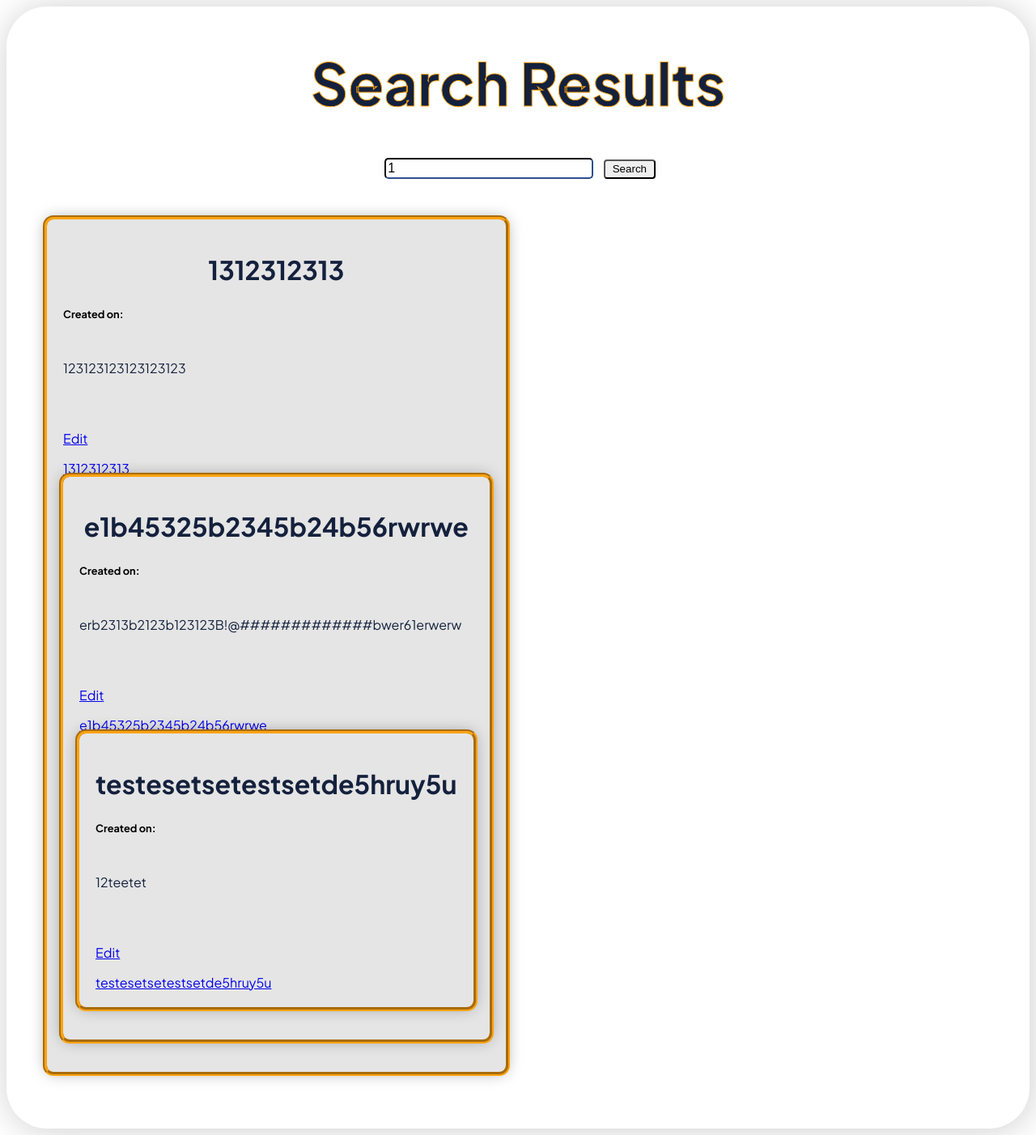
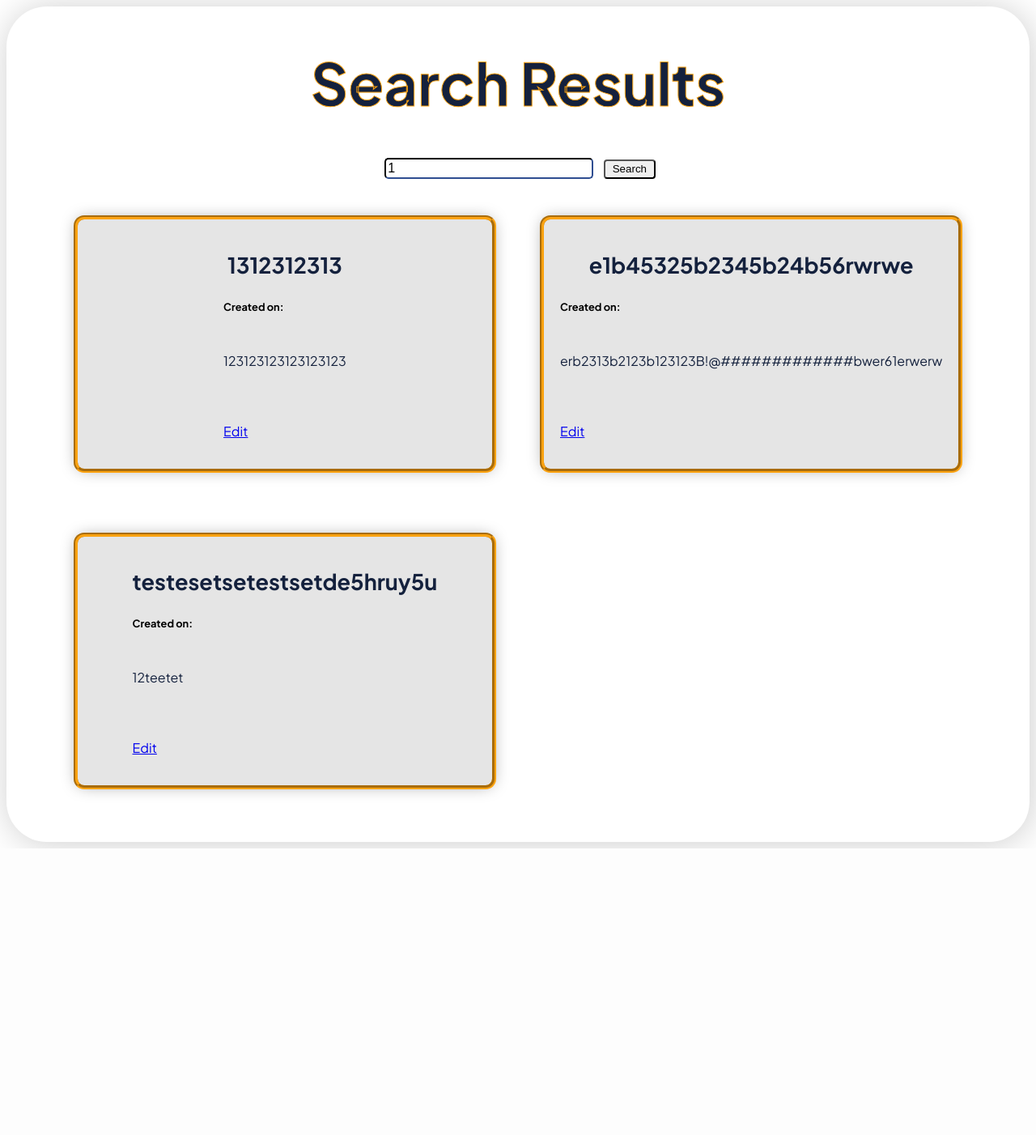
Before and after one commit to tanner-agar/webd_final, a PHP site: page /search.php?keyword=1 in a window 1280 px wide. Shown: the whole page at 81% size. After the commit the page ends 1048 px from the top, so only its background shows below. Run offline with PHP 8.4, Linux system fonts and the light colour scheme; data comes from the database, SQL or seed files in the repository; data that the repository does not hold is empty.

Commit message:
fixed sorting, and fixed ui for clarity

```diff
--- a/main.css
+++ b/main.css
@@ -157,6 +157,11 @@
     background-color: #e5e5e5;
     outline: #fca311 groove 5px;
     box-shadow: 0 0 20px rgba(0, 0, 0, 0.4);
+    overflow-wrap: break-word;
+}
+.cms-card h1 {
+    max-width: 500px;
+    max-height: 40px;
 }
 
 
@@ -177,6 +182,7 @@
     font-size: 2rem;
     margin-bottom: 10px;
     color: #14213d;
+    font-size:27px;
 }
 
 .created-header
--- a/search.php
+++ b/search.php
@@ -53,18 +53,20 @@ if(isset($_GET['keyword'])) {
         <!-- check if search results exist, and count of elements is greater than 0 -->
         <?php if(isset($searchResults) && count($searchResults) > 0): ?>
                 <div class="cms-post">
+
                     <?php foreach($searchResults as $result): ?>
-                        <div class="cms-card">
+                    <div class="cms-card">
                             <h1 class="cms-head"><?php echo $result ['title']; ?></h1>
                                 <h4 class="created-header">Created on: </h4>
                                 <p class="date_created"><?php echo $result['date_created']; ?></p>
                                 <div class="card-cms">
-                                <p class="trunc-card"><?php echo $result['content']; ?></p>
+                                    <p class="trunc-card"><?php echo $result['content']; ?></p>
+
                                 </div>
-                                <p class="edit-post"><a href="edit.php?id=<?php echo htmlspecialchars($result['post_id']); ?>">Edit</a></p>
-                    <a href="post.php?id=<?php echo $result['post_id']; ?>"><?php echo $result['title']; ?></a>
-                <?php endforeach; ?>
-        </div>
+                        <p class="edit-post"><a href="edit.php?id=<?php echo htmlspecialchars($result['post_id']); ?>">Edit</a></p>
+                </div>
+                    <?php endforeach; ?>
+                </div>
         <!-- account for no results -->
         <?php elseif(isset($_GET['keyword'])): ?>
             <p>No results found for '<?php echo htmlspecialchars($_GET['keyword']); ?>'</p>
```
Also changed, not shown: index.php (+3 -5 lines).
